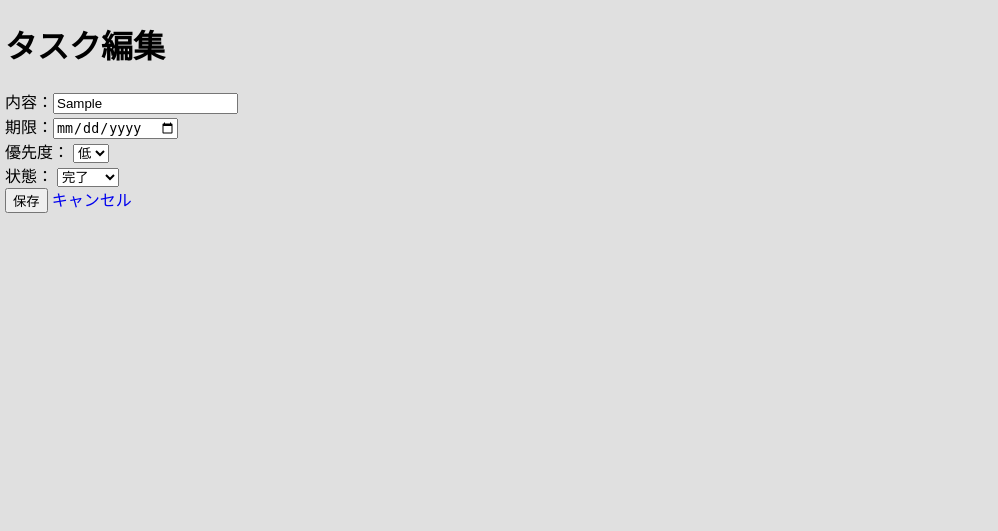
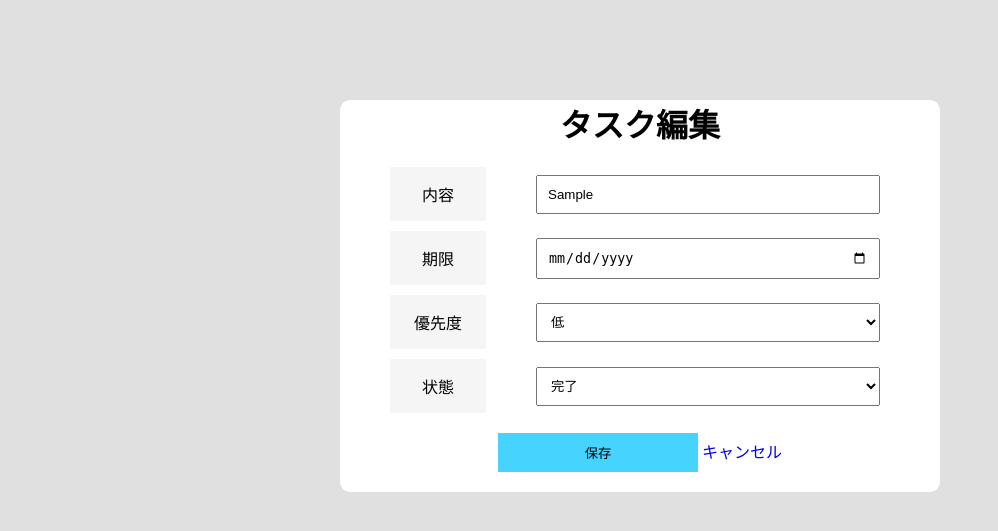
Before and after one commit to KozakiManaya3/Todo, a PHP site: page /task_edit.php?id=1 in a window 1280 px wide. Shown: the top 531 px of the page, without its empty margins (0-998 px from the left). Run offline with PHP 8.4, Linux system fonts and the light colour scheme; tables that the repository leaves empty or names only in its code hold one stand-in row (values such as "Sample post").

Commit message:
タスク編集画面css

```diff
--- a/style.css
+++ b/style.css
@@ -95,3 +95,46 @@ table tr {
     text-decoration: line-through;
     color: #b8b8b8;
 }
+
+.edit-form {
+    width: 500px;
+    margin: 100px auto;
+    padding: 0 50px 10px;
+    background: #fff;
+    border-radius: 10px;
+    text-align: center;
+}
+.edit-form dl {
+    margin-bottom: 20px;
+}
+.edit-form .item {
+    display: flex;
+    margin-bottom: 10px;
+}
+.edit-form .item dt {
+    width: 100px;
+    display: flex;
+    align-items: center;
+    justify-content: center;
+    background: #f5f5f5;
+    padding: 15px 5px;
+}
+.edit-form .item dd {
+    width: calc(100% - 100px);
+    display: flex;
+    align-items: center;
+    padding: 0 10px;
+}
+.edit-form .item dd input[type="text"],
+.edit-form .item dd input[type="date"],
+.edit-form .item dd select {
+    width: 100%;
+    padding: 10px;
+}
+.edit-form input[type="submit"] {
+    width: 200px;
+    margin-bottom: 10px;
+    padding: 10px 5px;
+    background-color: #46d4ff;
+    border: none;
+}
--- a/task_edit.php
+++ b/task_edit.php
@@ -16,34 +16,47 @@
 
 <body>
     <?php
-        $pdo=new PDO('mysql:host=mysql322.phy.lolipop.lan;dbname=LAA1553893-todo;','LAA1553893','Todopass');
+    $pdo = new PDO('mysql:host=mysql322.phy.lolipop.lan;dbname=LAA1553893-todo;', 'LAA1553893', 'Todopass');
     $id = $_REQUEST['id'];
     $sql = $pdo->prepare('SELECT * FROM todos WHERE id = ?');
     $sql->execute([$id]);
 
     foreach ($sql as $row) : ?>
 
-    <form action="db.php" method="post">
+        <form action="db.php" method="post" class="edit-form">
             <h1>タスク編集</h1>
-            内容：<input type="text" name="edname" value="<?= $row['task'] ?>"><br>
-            期限：<input type="date" name="eddate" value="<?= $row['due_date'] ?>"><br>
-            優先度：
+            <dl>
+                <div class="item">
+                    <dt>内容</dt>
+                    <dd><input type="text" name="edname" value="<?= $row['task'] ?>"></dd>
+                </div>
+                <div class="item">
+                    <dt>期限</dt>
+                    <dd><input type="date" name="eddate" value="<?= $row['due_date'] ?>"></dd>
+                </div>
+                <div class="item">
+                    <dt>優先度</dt>
+                    <dd>
                         <select name="edprio">
-                    <option value="0" <?= $row['priority'] == 0 ? 'selected' : '' ?> >低</option>
-                    <option value="1" <?= $row['priority'] == 1 ? 'selected' : '' ?> >中</option>
-                    <option value="2" <?= $row['priority'] == 2 ? 'selected' : '' ?> >高</option>
+                            <option value="0" <?= $row['priority'] == 0 ? 'selected' : '' ?>>低</option>
+                            <option value="1" <?= $row['priority'] == 1 ? 'selected' : '' ?>>中</option>
+                            <option value="2" <?= $row['priority'] == 2 ? 'selected' : '' ?>>高</option>
                         </select>
-            <br>
-            状態：
-                <select name="edsta" >
-                    <option value="todo" <?= $row['status'] === "todo" ? 'selected' : '' ?> >未完了</option>
-                    <option value="done" <?= $row['status'] === "done" ? 'selected' : '' ?> >完了</option>
+                    </dd>
+                </div>
+                <div class="item">
+                    <dt>状態</dt>
+                    <dd>
+                        <select name="edsta">
+                            <option value="todo" <?= $row['status'] === "todo" ? 'selected' : '' ?>>未完了</option>
+                            <option value="done" <?= $row['status'] === "done" ? 'selected' : '' ?>>完了</option>
                         </select>
-            <br>
-
+                    </dd>
+                </div>
+            </dl>
             <input type="hidden" name="id" value="<?= $row["id"] ?>">
 
-        <?php endforeach ; ?>
+        <?php endforeach; ?>
         <input type="submit" name="edit" value="保存">
         <a href="index.php">キャンセル</a>
         </form>
```
Lines whose indentation alone changed are shown as unchanged.
